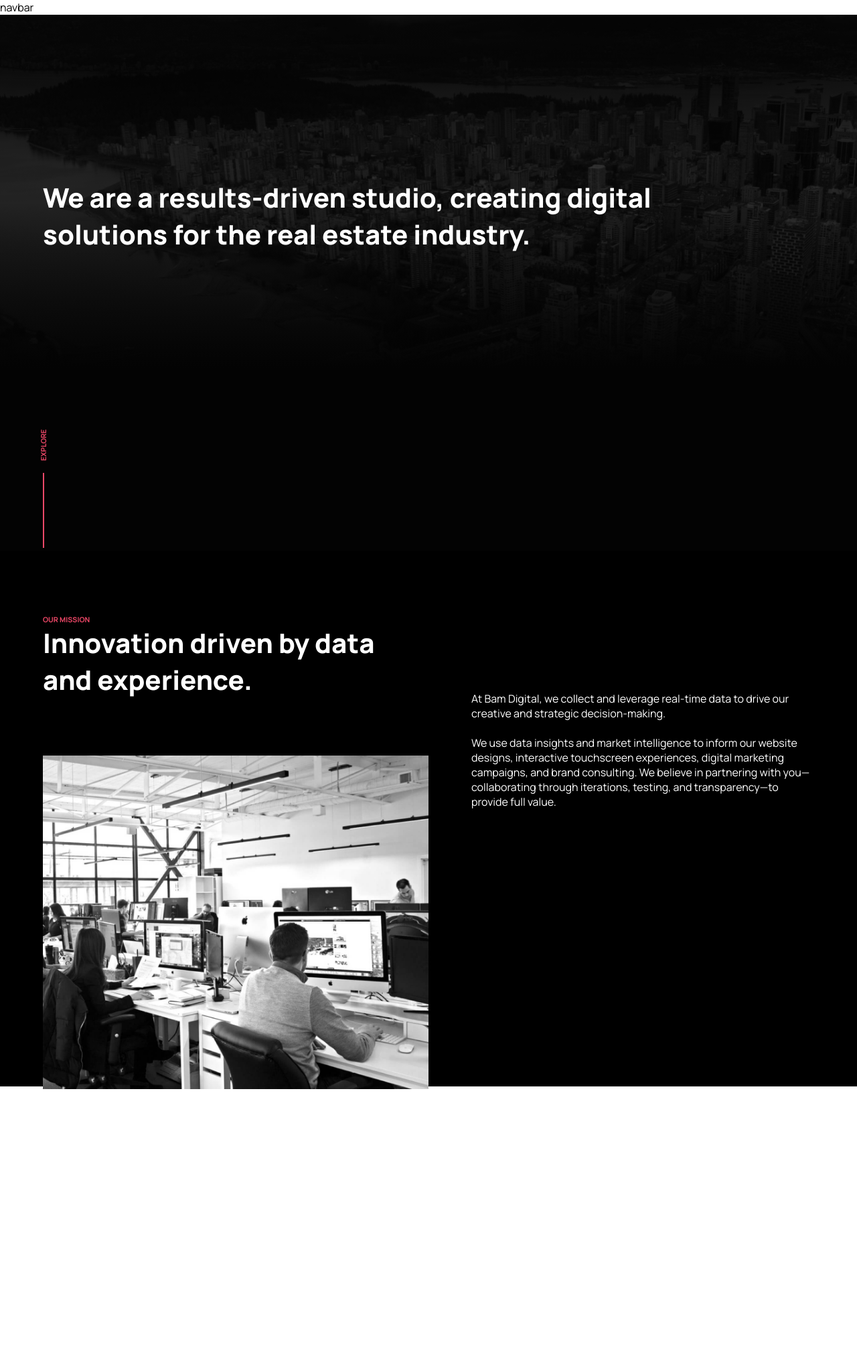
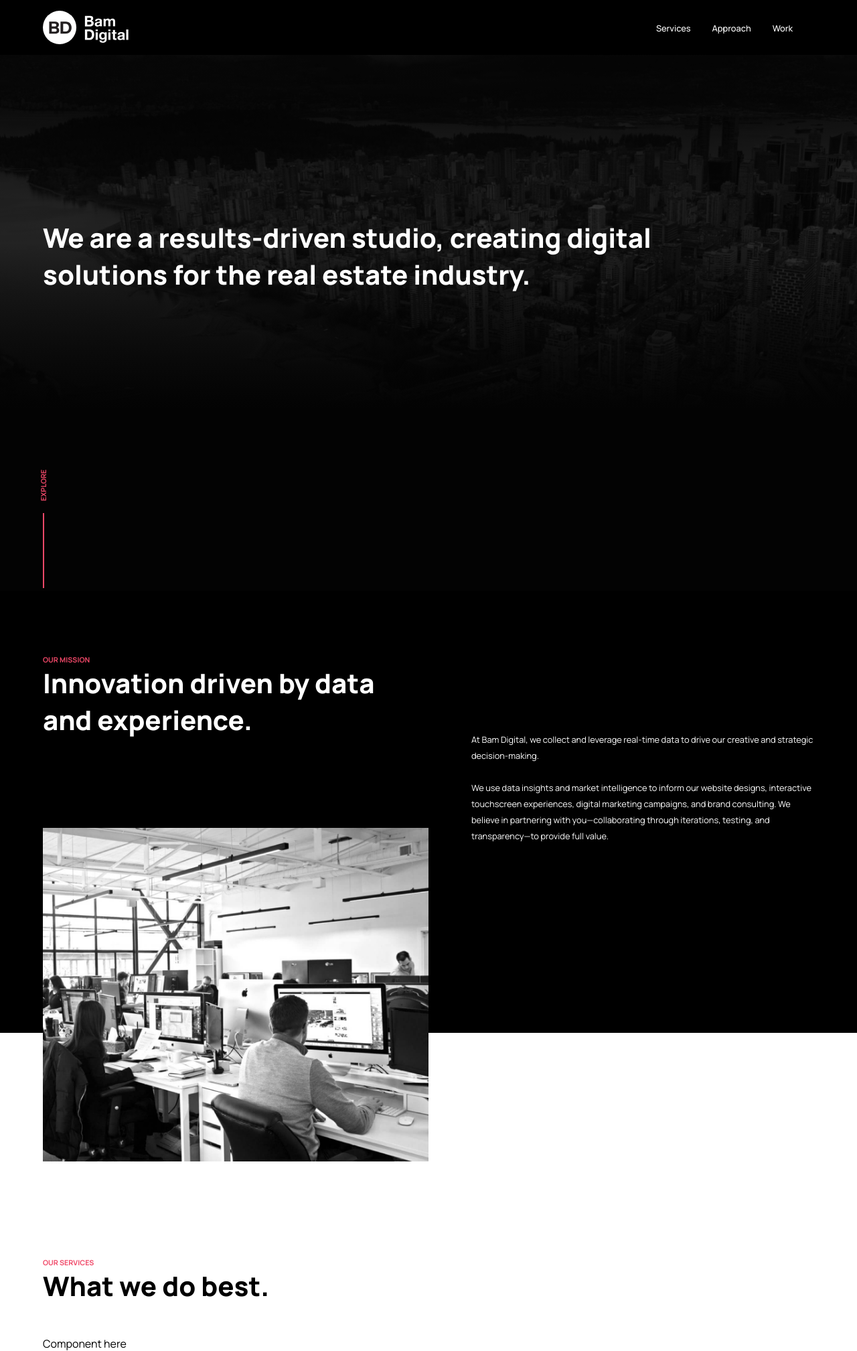
Before and after one commit to LiuAllan/Bam-digital, a React (Create React App) app: page / in a window 1280 px wide. Shown: the whole page at 67% size. Before the commit the page ends 1626 px from the top, so only its background shows below. Built offline with nearby package versions, Linux system fonts and the light colour scheme.

Commit message:
navbar and sections

```diff
--- a/public/index.html
+++ b/public/index.html
@@ -2,7 +2,7 @@
 <html lang="en">
   <head>
     <meta charset="utf-8" />
-    <link rel="icon" href="%PUBLIC_URL%/favicon.ico" />
+    <link rel="icon" href="%PUBLIC_URL%/BD-favicon.png" />
     <meta name="viewport" content="width=device-width, initial-scale=1" />
     <meta name="theme-color" content="#000000" />
     <meta
--- /dev/null
+++ b/src/components/Header.tsx
@@ -0,0 +1,21 @@
+import React from 'react';
+import '../styles/StyledHeader.scss';
+
+const Header = () => {
+	return (
+		<section className='header'>
+			<div className='parallax'></div>
+
+			<div className='header-text'>
+				<h1>We are a results-driven studio, creating digital solutions for the real estate industry.</h1>
+			</div>
+
+			<div className='explore-design'>
+				<h6>explore</h6>
+				<span className='vertical-line'></span>
+			</div>
+		</section>
+	);
+}
+
+export default Header;
--- a/src/components/Navbar.tsx
+++ b/src/components/Navbar.tsx
@@ -1,11 +1,20 @@
 import React from 'react';
 // Components
+import logo from '../images/logo.svg';
+import '../styles/StyledNavbar.scss';
 
 
 const Navbar = () => {
 	return (
-		<div>
-			navbar
+		<div className='nav-container'>
+			<img src={logo} alt='bam_logo' />
+			<div className='nav-items'>
+				<ul>
+					<li><a href='#'>Services</a></li>
+					<li><a href='#'>Approach</a></li>
+					<li><a href='#'>Work</a></li>
+				</ul>
+			</div>
 		</div>
 	);
 }
--- /dev/null
+++ b/src/components/OurMission.tsx
@@ -0,0 +1,30 @@
+import React from 'react';
+// Styles
+import '../styles/StyledOurMission.scss';
+// Images
+import bamOffice from '../images/bam-office.f6c7d00b.jpg';
+
+const OurMission = () => {
+	return (
+		<section className='our-mission'>
+			<div className='our-mission-head'>
+				<h6>our mission</h6>
+				<h1>Innovation driven by data and experience.</h1>
+			</div>
+
+			<div className='our-mission-content'>
+				<img src={bamOffice} alt='Bam Office' />
+
+				<p>
+					At Bam Digital, we collect and leverage real-time data to drive our creative and strategic decision-making.
+					<br /><br />
+					We use data insights and market intelligence to inform our website designs,
+					interactive touchscreen experiences, digital marketing campaigns, and brand consulting.
+					We believe in partnering with you—collaborating through iterations, testing, and transparency—to provide full value.
+				</p>
+			</div>
+		</section>
+	);
+}
+
+export default OurMission;
--- a/src/pages/landingPage.tsx
+++ b/src/pages/landingPage.tsx
@@ -1,11 +1,10 @@
 import React from 'react';
 // Components
 import Navbar from '../components/Navbar';
-// Styles
-import '../styles/StyledHeader.scss';
-import '../styles/StyledOurMission.scss';
-// Images
-import bamOffice from '../images/bam-office.f6c7d00b.jpg';
+import Header from '../components/Header';
+import OurMission from '../components/OurMission';
+
+import '../styles/StyledOurServices.scss';
 
 const landingPage = () => {
 
@@ -13,41 +12,19 @@ const landingPage = () => {
 		<div>
 			<Navbar />
 
-			<section className='header'>
-				<div className='parallax'></div>
+			<Header />
 
-				<div className='header-text'>
-					<h1>We are a results-driven studio, creating digital solutions for the real estate industry.</h1>
+			<OurMission />
+
+			<section className='our-services'>
+				<div className='our-services-head'>
+					<h6>our services</h6>
+					<h1>What we do best.</h1>
 				</div>
 
-				<div className='explore-design'>
-					<h6>explore</h6>
-					<span className='vertical-line'></span>
+				<div>
+					Component here
 				</div>
-
-
-			</section>
-
-			<section className='our-mission'>
-				<div className='our-mission-head'>
-					<h6>our mission</h6>
-					<h1>Innovation driven by data and experience.</h1>
-				</div>
-
-				<div className='our-mission-content'>
-					<img src={bamOffice} alt='Bam Office' />
-
-					<p>
-						At Bam Digital, we collect and leverage real-time data to drive our creative and strategic decision-making.
-						<br /><br />
-						We use data insights and market intelligence to inform our website designs,
-						interactive touchscreen experiences, digital marketing campaigns, and brand consulting.
-						We believe in partnering with you—collaborating through iterations, testing, and transparency—to provide full value.
-					</p>
-				</div>
-			</section>
-
-			<section className='our-services'>
 			</section>
 
 			<section className='our-approach'>
--- a/src/styles/StyledHeader.scss
+++ b/src/styles/StyledHeader.scss
@@ -64,7 +64,7 @@ $heading1-weight: 800;
 	opacity: 0.2;*/
 
   /* Full height */
-  height: 100%;
+  height: 100vh;
   width: 100%;
 
   /* Create the parallax scrolling effect */
--- /dev/null
+++ b/src/styles/StyledNavbar.scss
@@ -0,0 +1,62 @@
+$white: #fff;
+
+.nav-container {
+	background-color: black;
+	display: flex;
+	justify-content: space-between;
+	flex-direction: row;
+	padding: 1rem;
+	padding-left: 4rem;
+	padding-right: 4rem;
+
+	img {
+		height: auto;
+		width: 8rem;
+	}
+}
+
+.nav-items {
+	color: #fff;
+	display: flex;
+	justify-content: center;
+	align-items: center;
+
+
+	ul {
+		list-style-type: none;
+		margin: 0;
+		padding: 0;
+
+		li {
+			display: inline;
+			padding-right: 2rem;
+			font-weight: 500;
+			font-size: 0.8rem;
+		}
+		li > a {
+			position: relative;
+			text-decoration: none;
+			color: $white;
+		}
+		li > a:hover {
+			color: $white;
+		}
+		li > a::before {
+			content: "";
+			position: absolute;
+			width: 100%;
+			height: 1px;
+			bottom: 0;
+			left: 0;
+			background-color: $white;
+			visibility: hidden;
+			transform: scaleX(0);
+			transition: all 0.2s ease-in-out 0s;
+		}
+		li > a:hover::before {
+		  visibility: visible;
+		  transform: scaleX(1);
+		}
+
+	}
+}
--- a/src/styles/StyledOurMission.scss
+++ b/src/styles/StyledOurMission.scss
@@ -4,7 +4,6 @@ $heading1-weight: 800;
 
 .our-mission {
 	background-color: #000;
-	height: 100vh;
 	padding: 6rem 4rem 0;
 }
 
@@ -34,11 +33,14 @@ $heading1-weight: 800;
 	img {
 		width: 50%;
 		height: auto;
-		margin-top: 6rem;
+		margin-top: 9rem;
+		margin-bottom: -12rem; // This moves the image Outside of the div container
 	}
 
 	p {
 		color: #fff;
 		padding-left: 4rem;
+		font-size: 0.8rem;
+		line-height: 1.5rem;
 	}
 }
--- /dev/null
+++ b/src/styles/StyledOurServices.scss
@@ -0,0 +1,21 @@
+$pale-red: rgb(240, 72, 104);
+$heading1-size: 2.5rem;
+$heading1-weight: 800;
+
+.our-services {
+	margin-top: 15rem;
+	padding: 6rem 4rem 0;
+}
+
+.our-services-head {
+	h6 {
+		text-transform: uppercase;
+		color: $pale-red;
+	}
+	h1 {
+		font-size: $heading1-size;
+		font-weight: $heading1-weight;
+		color: #000;
+		margin-bottom: 3rem;
+	}
+}
```
Also changed, not shown: public/BD-favicon.png (added), src/images/logo.svg (added).
